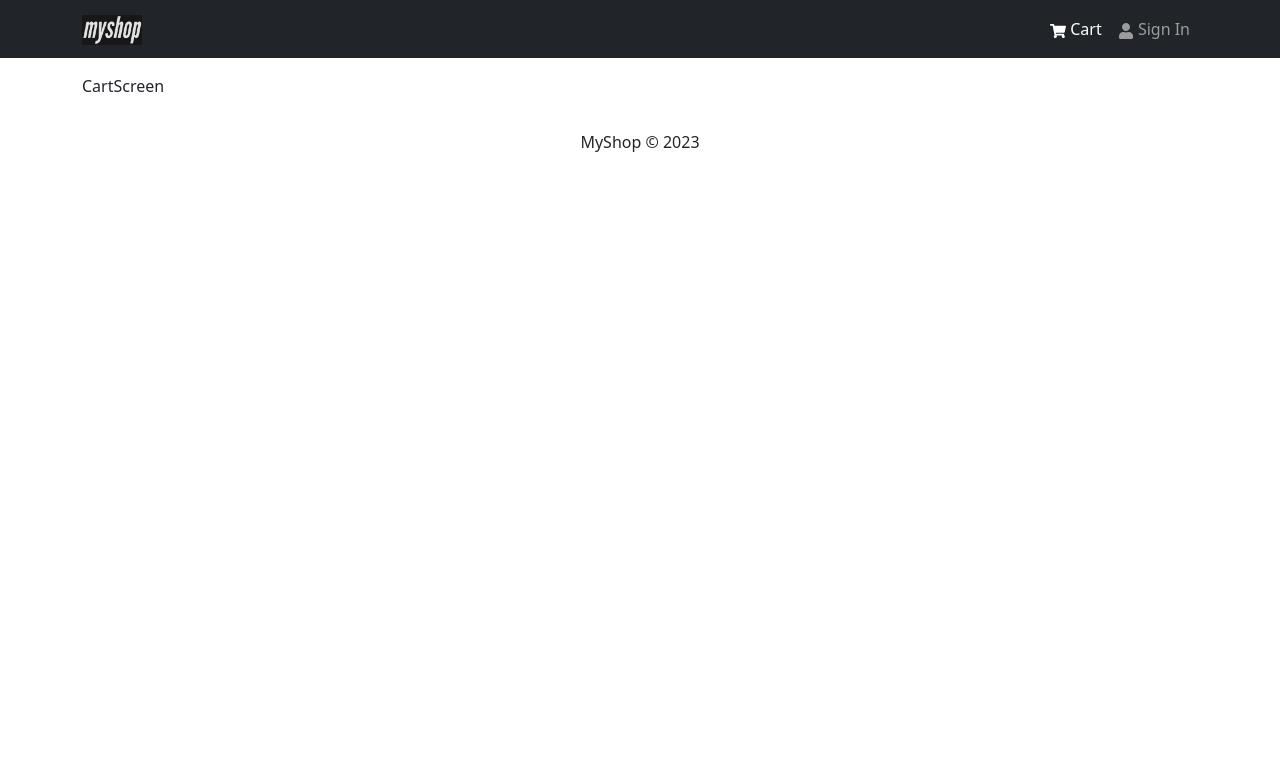
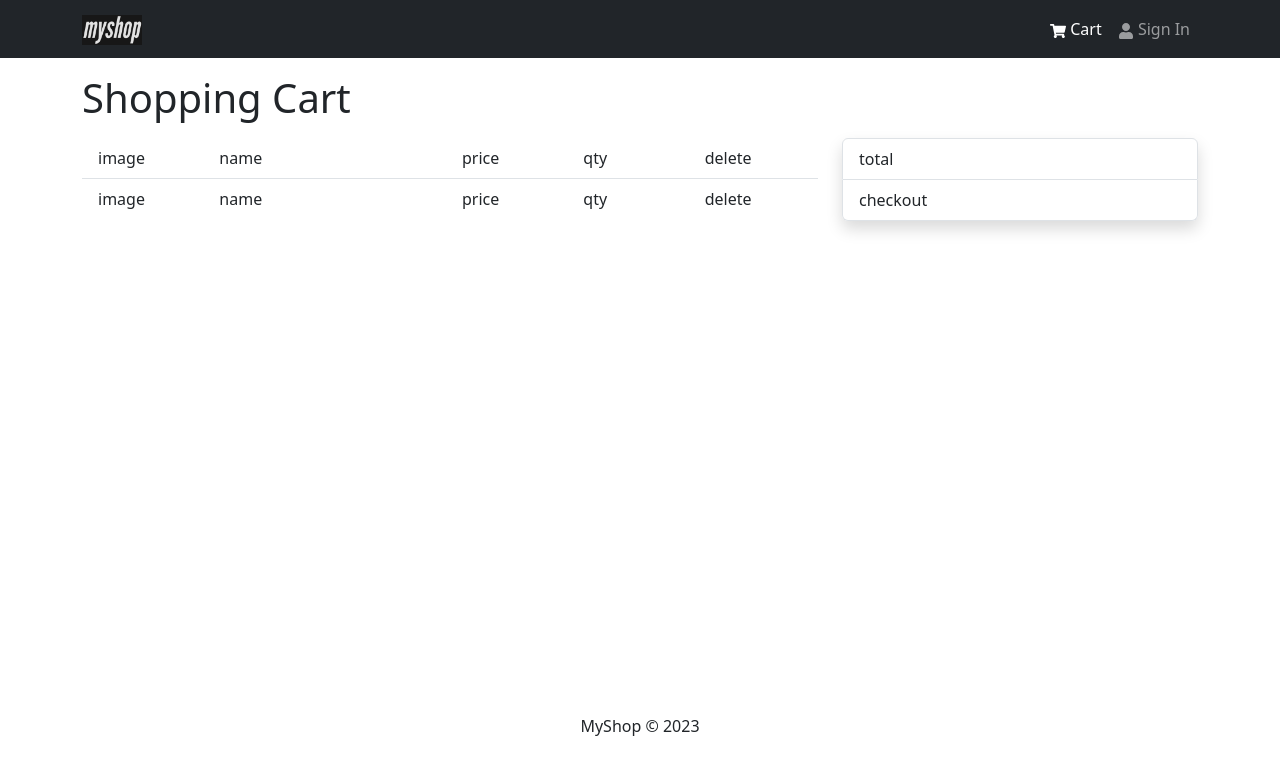
Before and after one commit to manishkumargupta-dev/myshop-frontend, a React (Create React App) app: page /cart in a window 1280 px wide. Shown: the top 774 px of the page. Built offline with nearby package versions, Linux system fonts and the light colour scheme.

Commit message:
cartscreen UI created

```diff
--- a/src/index.css
+++ b/src/index.css
@@ -4,3 +4,7 @@
   text-overflow: ellipsis; /* Add ellipsis for long text */
   white-space: nowrap; /* Prevent wrapping */
 }
+
+main {
+  min-height: 80vh;
+}
--- a/src/screens/CartScreen.jsx
+++ b/src/screens/CartScreen.jsx
@@ -1,5 +1,39 @@
 const CartScreen = () => {
-  return <div>CartScreen</div>;
+  return (
+    <>
+      <h1 className="mb-3">Shopping Cart</h1>
+      <div className="row">
+        <div className="col-md-8 ">
+          <ul className="list-group list-group-flush">
+            <li className="list-group-item">
+              <div className="row">
+                <div className="col-md-2 ">image</div>
+                <div className="col-md-4 ">name</div>
+                <div className="col-md-2 ">price</div>
+                <div className="col-md-2 ">qty</div>
+                <div className="col-md-2 ">delete</div>
+              </div>
+            </li>
+            <li className="list-group-item">
+              <div className="row">
+                <div className="col-md-2 ">image</div>
+                <div className="col-md-4 ">name</div>
+                <div className="col-md-2 ">price</div>
+                <div className="col-md-2 ">qty</div>
+                <div className="col-md-2 ">delete</div>
+              </div>
+            </li>
+          </ul>
+        </div>
+        <div className="col-md-4">
+          <ul className="list-group shadow">
+            <li className="list-group-item">total</li>
+            <li className="list-group-item">checkout</li>
+          </ul>
+        </div>
+      </div>
+    </>
+  );
 };
 
 export default CartScreen;
```
